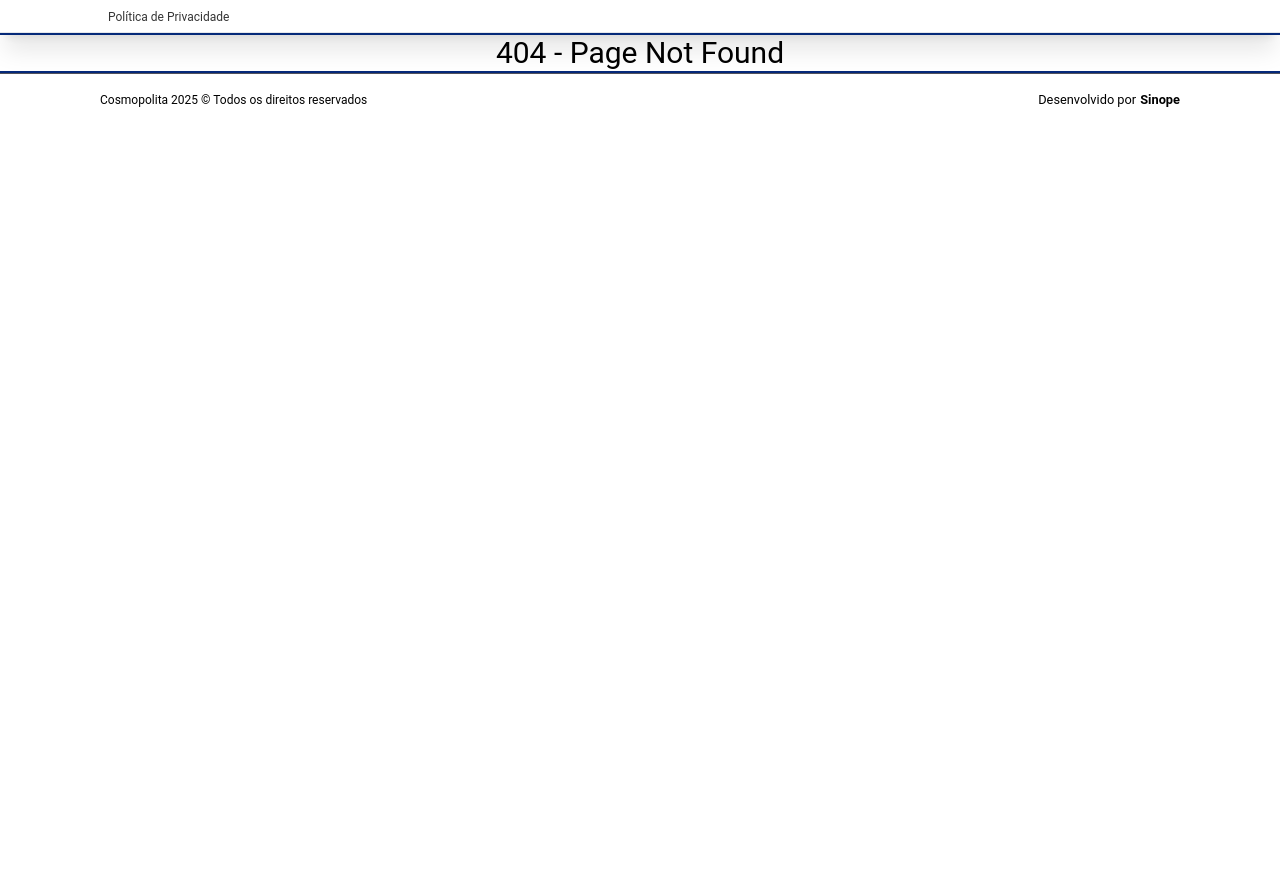
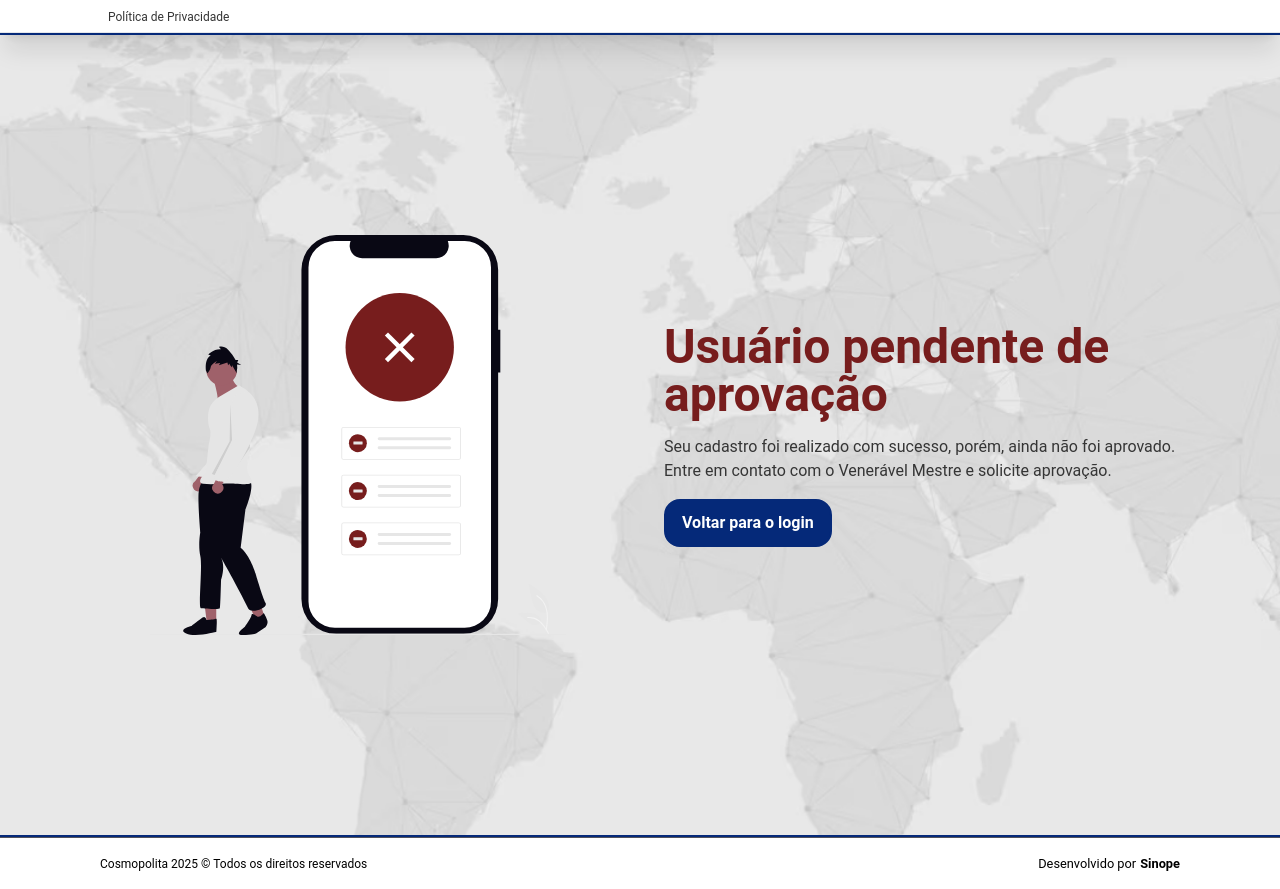
Before and after one commit to Leonardo-Soares/site-cosmopolita, a Next.js app: page /login-inativo in a window 1280 px wide. Before the commit this address had no page. Before the commit the page ends 800 px from the top, so only its background shows below. Built offline with nearby package versions, Linux system fonts and the light colour scheme; what @prismicio/client would draw is missing.

Commit message:
feat(auth): usuário aguardando aprovação

```diff
--- /dev/null
+++ b/src/app/login-inativo/page.tsx
@@ -0,0 +1,41 @@
+'use client'
+import { useRouter } from 'next/navigation'
+import { Container } from '@/components/Partials/Container'
+import { ButtonPrimary } from '@/components/Buttons/ButtonPrimary'
+
+export default function Home(props: any) {
+  const router = useRouter()
+
+  return (
+    <main className='h-full' style={{
+      backgroundImage: 'url(../img/bg/bg-mapa-mudi.png)',
+      backgroundSize: 'cover',
+    }}>
+      <div className='max-w-[1080px] min-h-screen h-full mx-auto flex justify-center items-center'>
+        <Container>
+          <div className='grid grid-cols-1 lg:grid-cols-2 py-16 gap-x-12'>
+            <div className=' order-2 mt-8 lg:mt-0 lg:order-1 hidden lg:flex'>
+              <img
+                src="../img/acesso-negado.svg"
+                className='w-full sticky top-44 h-[400px]'
+              />
+            </div>
+            <div className='flex flex-col justify-center order-1 lg:order-2'>
+              <div>
+                <h2 className='text-5xl font-bold text-red-900'>
+                  Usuário pendente de aprovação
+                </h2>
+                <p className='text-md text-brand-gray-700 mb-2 mt-4'>
+                  Seu cadastro foi realizado com sucesso, porém, ainda não foi aprovado. Entre em contato com o Venerável Mestre e solicite aprovação.
+                </p>
+                <ButtonPrimary onClick={() => router.push('/')} >
+                  Voltar para o login
+                </ButtonPrimary>
+              </div>
+            </div>
+          </div>
+        </Container>
+      </div>
+    </main>
+  )
+}
--- a/src/components/Partials/Dashboard/Auth/Login.tsx
+++ b/src/components/Partials/Dashboard/Auth/Login.tsx
@@ -42,13 +42,20 @@ export default function Login() {
         login: email,
         senha: password
       })
-      if (response.status === 201) {
+      if (response.status === 201 && response.data.status === 'ativo') {
         toast.success('Login efetuado com sucesso')
         addCookie('logado', 'true')
         addCookie('cargo', response.data.honoravel)
         router.push('/home')
         setLoading(false)
         return
+      } else if (response.status === 201 && response.data.status === 'inativo') {
+        toast.error('Usuário inativo')
+      } else if (response.status === 201 && response.data.status === 'aguardando') {
+        toast.error('Usuário pendente de aprovação')
+        router.push('/login-inativo')
+      } else {
+        toast.error('Error ao efetuar login')
       }
     } catch (error: any) {
       console.log(error)
```
Also changed, not shown: public/img/acesso-negado.svg (added).
